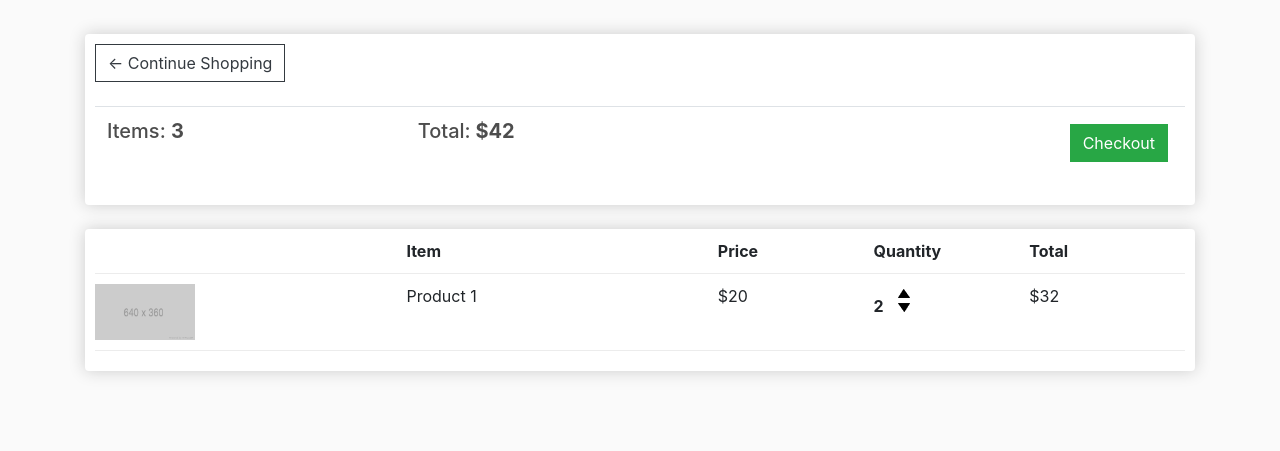
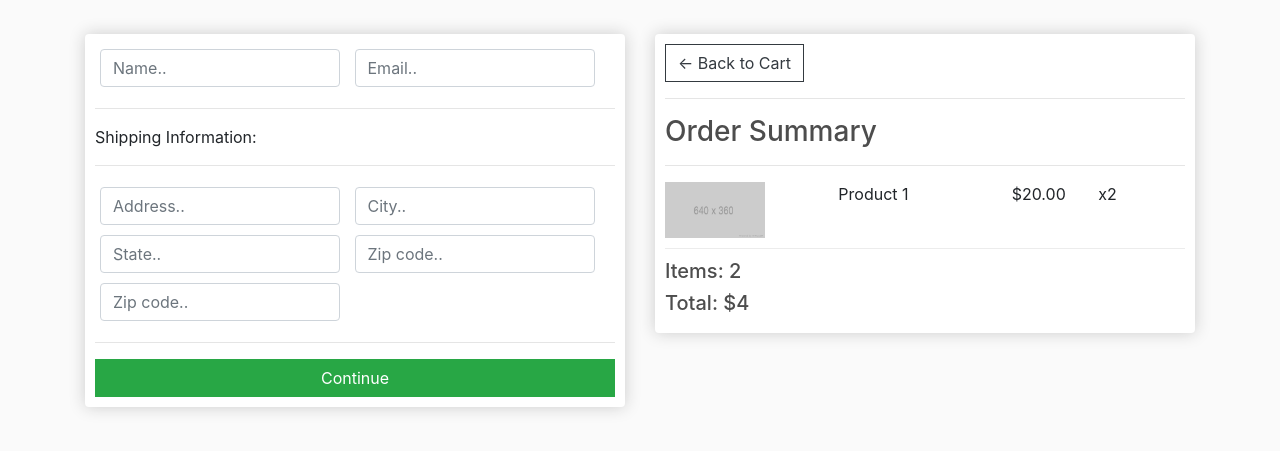
Before and after one commit to nirajnagle/mycart, a Django app: page /cart/ in a window 1280 px wide. Shown: the part 57-508 px from the top of the page. Run offline with Django 3.2, Linux system fonts and the light colour scheme; lists and menus that the app fills with data are empty; some libraries are stand-ins or nearby versions.

Commit message:
Added guest form

```diff
--- a/app/store/templates/store/Cart.html
+++ b/app/store/templates/store/Cart.html
@@ -1,51 +1,66 @@
 {% extends 'store/main.html' %}
 {% load static %}
 {% block content %}
-	<div class="row">
-		<div class="col-lg-12">
-			<div class="box-element">
+     <div class="row">
+		<div class="col-lg-6">
+			<div class="box-element" id="form-wrapper">
+				<form id="form">
+					<div id="user-info">
+						<div class="form-field">
+							<input required class="form-control" type="text" name="name" placeholder="Name..">
+						</div>
+						<div class="form-field">
+							<input required class="form-control" type="email" name="email" placeholder="Email..">
+						</div>
+					</div>
 
-				<a  class="btn btn-outline-dark" href="{% url 'store' %}">&#x2190; Continue Shopping</a>
+					<div id="shipping-info">
+						<hr>
+						<p>Shipping Information:</p>
+						<hr>
+						<div class="form-field">
+							<input class="form-control" type="text" name="address" placeholder="Address..">
+						</div>
+						<div class="form-field">
+							<input class="form-control" type="text" name="city" placeholder="City..">
+						</div>
+						<div class="form-field">
+							<input class="form-control" type="text" name="state" placeholder="State..">
+						</div>
+						<div class="form-field">
+							<input class="form-control" type="text" name="zipcode" placeholder="Zip code..">
+						</div>
+						<div class="form-field">
+							<input class="form-control" type="text" name="country" placeholder="Zip code..">
+						</div>
+					</div>
 
-				<br>
-				<br>
-				<table class="table">
-					<tr>
-						<th><h5>Items: <strong>3</strong></h5></th>
-						<th><h5>Total:<strong> $42</strong></h5></th>
-						<th>
-							<a  style="float:right; margin:5px;" class="btn btn-success" href="{% url 'checkout' %}">Checkout</a>
-						</th>
-					</tr>
-				</table>
-
+					<hr>
+					<input id="form-button" class="btn btn-success btn-block" type="submit" value="Continue">
+				</form>
 			</div>
 
 			<br>
+			<div class="box-element hidden" id="payment-info">
+				<small>Paypal Options</small>
+			</div>
+
+		</div>
+
+		<div class="col-lg-6">
 			<div class="box-element">
-				<div class="cart-row">
-					<div style="flex:2"></div>
-					<div style="flex:2"><strong>Item</strong></div>
-					<div style="flex:1"><strong>Price</strong></div>
-					<div style="flex:1"><strong>Quantity</strong></div>
-					<div style="flex:1"><strong>Total</strong></div>
-				</div>
-
+				<a  class="btn btn-outline-dark" href="{% url 'cart' %}">&#x2190; Back to Cart</a>
+				<hr>
+				<h3>Order Summary</h3>
+				<hr>
 				<div class="cart-row">
 					<div style="flex:2"><img class="row-image" src="{% static 'images/placeholder.png' %}"></div>
 					<div style="flex:2"><p>Product 1</p></div>
-					<div style="flex:1"><p>$20</p></div>
-					<div style="flex:1">
-						<p class="quantity">2</p>
-						<div class="quantity">
-							<img class="chg-quantity" src="{% static  'images/arrow-up.png' %}">
-
-							<img class="chg-quantity" src="{% static  'images/arrow-down.png' %}">
-						</div>
-					</div>
-					<div style="flex:1"><p>$32</p></div>
+					<div style="flex:1"><p>$20.00</p></div>
+					<div style="flex:1"><p>x2</p></div>
 				</div>
-
+				<h5>Items:   2</h5>
+				<h5>Total:   $4</h5>
 			</div>
 		</div>
 	</div>
```
